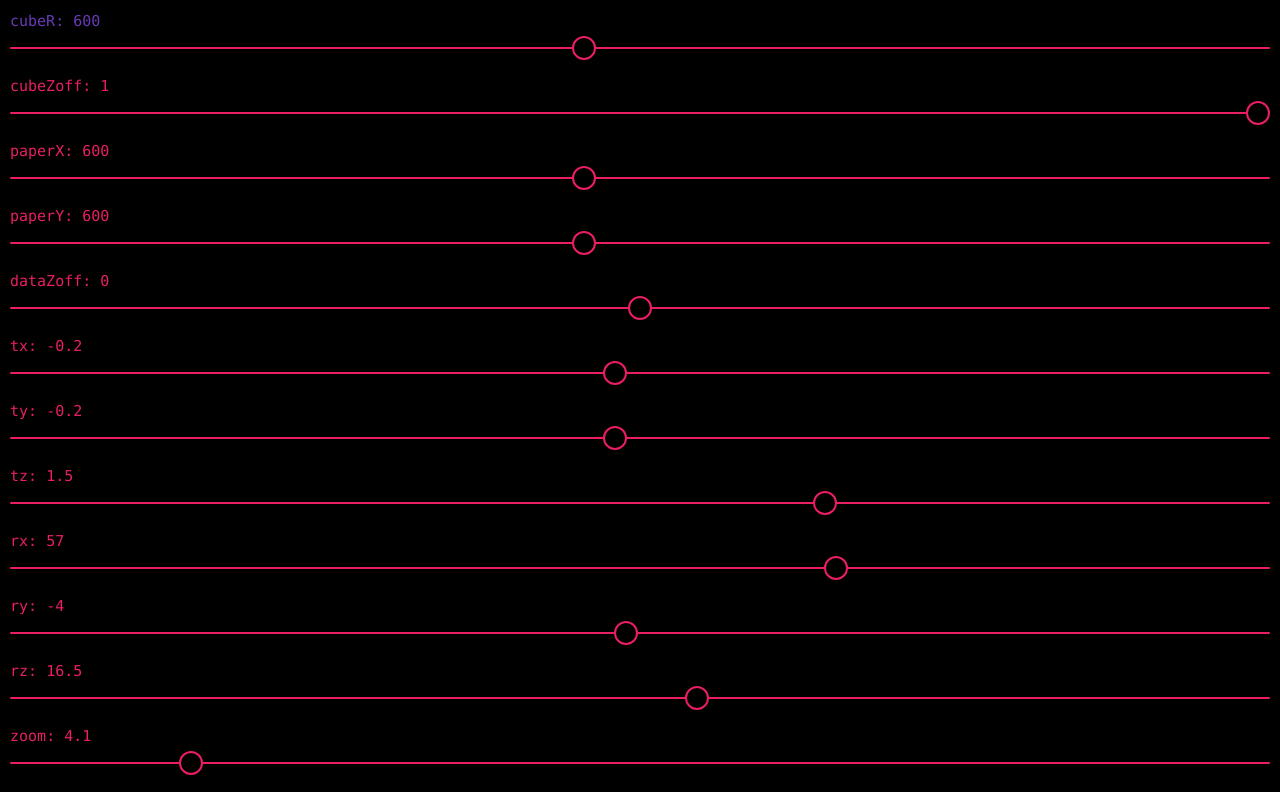
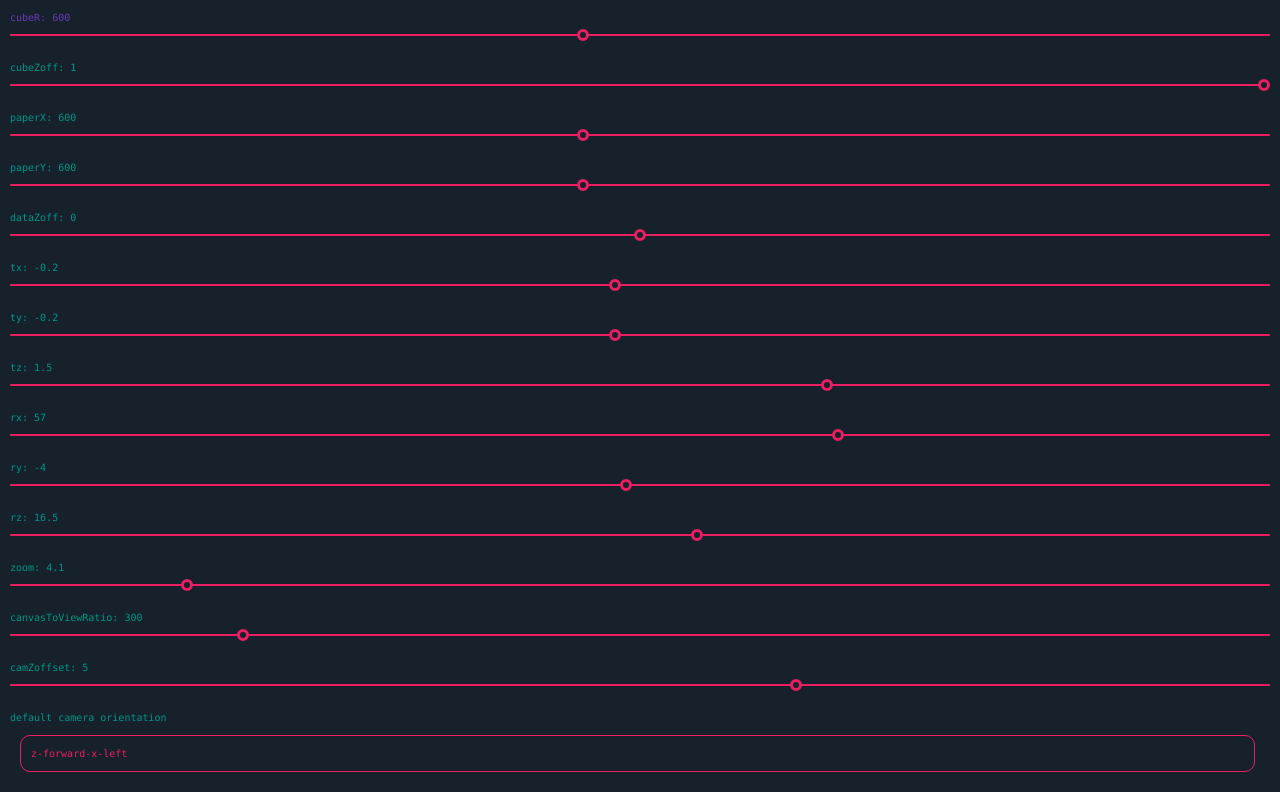
Before and after one commit to mithi/hello-3d-world, a React (Create React App) app: page / in a window 1280 px wide. Shown: the top 792 px of the page. Built offline with nearby package versions, Linux system fonts and the light colour scheme.

Commit message:
feat: Make label optional + stylings

```diff
--- a/src/input-components/select/Select.tsx
+++ b/src/input-components/select/Select.tsx
@@ -5,13 +5,13 @@ import { selectCss, selectContainerCss } from "./SelectCss"
 type propType = {
     id: string
     options: string[]
-    label: string
+    label?: string
     value: string
     onChange: (id: string, value: string) => void
 }
 const Select = ({ id, options, label, value, onChange }: propType) => (
     <div css={selectContainerCss}>
-        <label>{label}</label>
+        {label ? <label>{label}</label> : null}
         <select
             css={selectCss}
             value={value}
--- a/src/input-components/select/SelectCss.tsx
+++ b/src/input-components/select/SelectCss.tsx
@@ -6,19 +6,19 @@ const selectCss = css`
     border-radius: 10px;
     padding: 10px;
     margin: 10px;
-    font-size: 15px;
+    font-size: 10px;
     font-family: monaco;
     width: 98%;
     -moz-appearance: none;
     -webkit-appearance: none;
     border-color: #e91e63;
-    background-color: black;
+    background-color: #17212b;
     color: #e91e63;
     &:hover,
     &:active {
         background-color: #673ab7;
         border-color: #673ab7;
-        color: black;
+        color: #17212b;
     }
     &:focus {
         outline: none;
@@ -27,10 +27,10 @@ const selectCss = css`
 
 const selectContainerCss = css`
     padding: 10px;
-    background-color: black;
-    font-size: 15px;
+    background-color: #17212b;
+    font-size: 10px;
     font-family: monaco;
-    color: #e91e63;
+    color: #009688;
     &:hover {
         color: #673ab7;
     }
--- a/src/input-components/slider/SliderCss.tsx
+++ b/src/input-components/slider/SliderCss.tsx
@@ -15,23 +15,23 @@ const sliderCss = css`
         background: #673ab7;
     }
     &:hover&::-webkit-slider-thumb {
-        border: 0.15rem solid #673ab7;
+        border: 1px solid #673ab7;
     }
     &:hover&::-moz-range-thumb {
-        border: 0.15rem solid #673ab7;
+        border: 1px solid #673ab7;
     }
     &::-webkit-slider-thumb {
         -webkit-appearance: none;
         appearance: none;
-        width: 1.5rem;
-        height: 1.5rem;
-        background-color: black;
-        border: 0.15rem solid #e91e63;
-        border-radius: 1rem;
+        width: 12px;
+        height: 12px;
+        background-color: #17212b;
+        border: 3px solid #e91e63;
+        border-radius: 6px;
         cursor: pointer;
     }
     &::-moz-range-thumb {
-        background: black;
+        background: #17212b;
         width: 1.5rem;
         height: 1.5rem;
         border-radius: 1rem;
@@ -42,10 +42,10 @@ const sliderCss = css`
 
 const sliderContainerCss = css`
     padding: 10px;
-    background-color: black;
-    font-size: 15px;
+    background-color: #17212b;
+    font-size: 10px;
     font-family: monaco;
-    color: #e91e63;
+    color: #009688;
     &:hover {
         color: #673ab7;
     }
```
